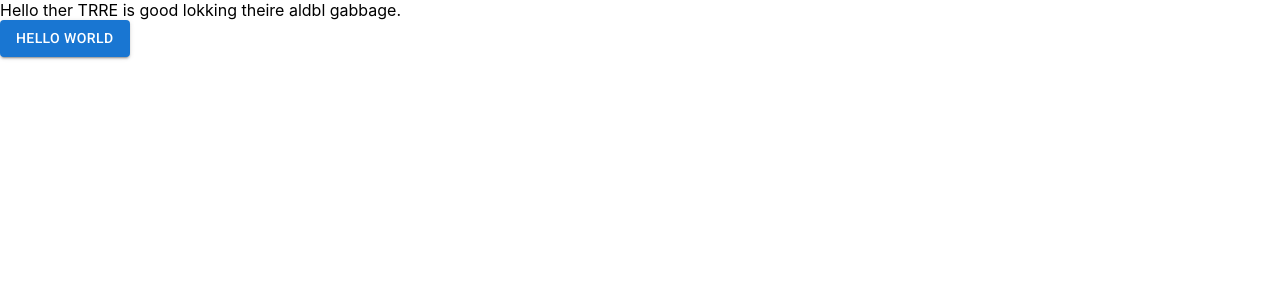
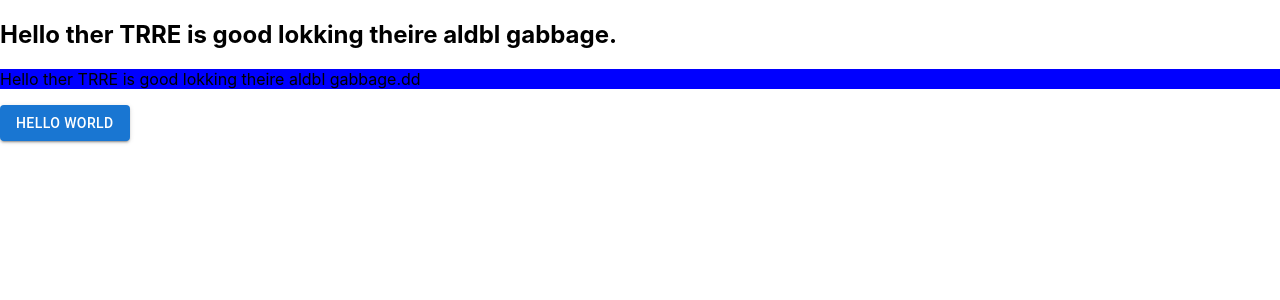
Before and after one commit to Ankitkumargautam/ticket-management, a React (Create React App) app in the folder frontend/: page / in a window 1280 px wide. Shown: the top 300 px of the page. Built offline with nearby package versions, Linux system fonts and the light colour scheme.

Commit message:
material-ui/core use

```diff
--- a/frontend/package.json
+++ b/frontend/package.json
@@ -5,6 +5,7 @@
   "dependencies": {
     "@emotion/react": "^11.13.3",
     "@emotion/styled": "^11.13.0",
+    "@material-ui/core": "^4.12.4",
     "@mui/material": "^6.1.5",
     "@testing-library/jest-dom": "^5.17.0",
     "@testing-library/react": "^13.4.0",
--- a/frontend/public/index.html
+++ b/frontend/public/index.html
@@ -17,11 +17,19 @@
     <link rel="manifest" href="%PUBLIC_URL%/manifest.json" />
 
     <!-- Roboto CDN -->
-    <link rel="preconnect" href="https://fonts.googleapis.com" />
+    <!-- <link rel="preconnect" href="https://fonts.googleapis.com" />
     <link rel="preconnect" href="https://fonts.gstatic.com" crossorigin />
     <link
       rel="stylesheet"
       href="https://fonts.googleapis.com/css2?family=Roboto:wght@300;400;500;700&display=swap"
+    /> -->
+
+    <!-- Crimson CDN -->
+    <link rel="preconnect" href="https://fonts.googleapis.com" />
+    <link rel="preconnect" href="https://fonts.gstatic.com" crossorigin />
+    <link
+      href="https://fonts.googleapis.com/css2?family=Crimson+Text:ital,wght@0,400;0,600;0,700;1,400;1,600;1,700&family=Roboto+Mono:ital,wght@0,100..700;1,100..700&display=swap"
+      rel="stylesheet"
     />
 
     <!--
--- a/frontend/src/App.jsx
+++ b/frontend/src/App.jsx
@@ -1,15 +1,22 @@
 import "./App.css";
 import Button from "@mui/material/Button";
+import useStyles from "./utils/styles";
 
-const App = () =>  {
+const App = () => {
+  const classes = useStyles();
   return (
     <div className="App_Base">
-      Hello ther TRRE is good lokking theire aldbl gabbage.
+      <h2 className="crimson-text-regular">
+        Hello ther TRRE is good lokking theire aldbl gabbage.
+      </h2>
+      <p className={classes.error}>
+        Hello ther TRRE is good lokking theire aldbl gabbage.dd
+      </p>
       <div>
         <Button variant="contained">Hello world</Button>
       </div>
     </div>
   );
-}
+};
 
 export default App;
--- /dev/null
+++ b/frontend/src/utils/styles.js
@@ -0,0 +1,14 @@
+import { makeStyles } from "@material-ui/core";
+
+const useStyles = makeStyles((theme) => ({
+  section: {
+    marginTop: 10,
+    marginBottom: 10,
+  },
+  error: {
+    background: "blue",
+    // color: "#f04040",
+  },
+}));
+
+export default useStyles;
```
Also changed, not shown: 2 other files (tests, documents, lock files or other folders).
